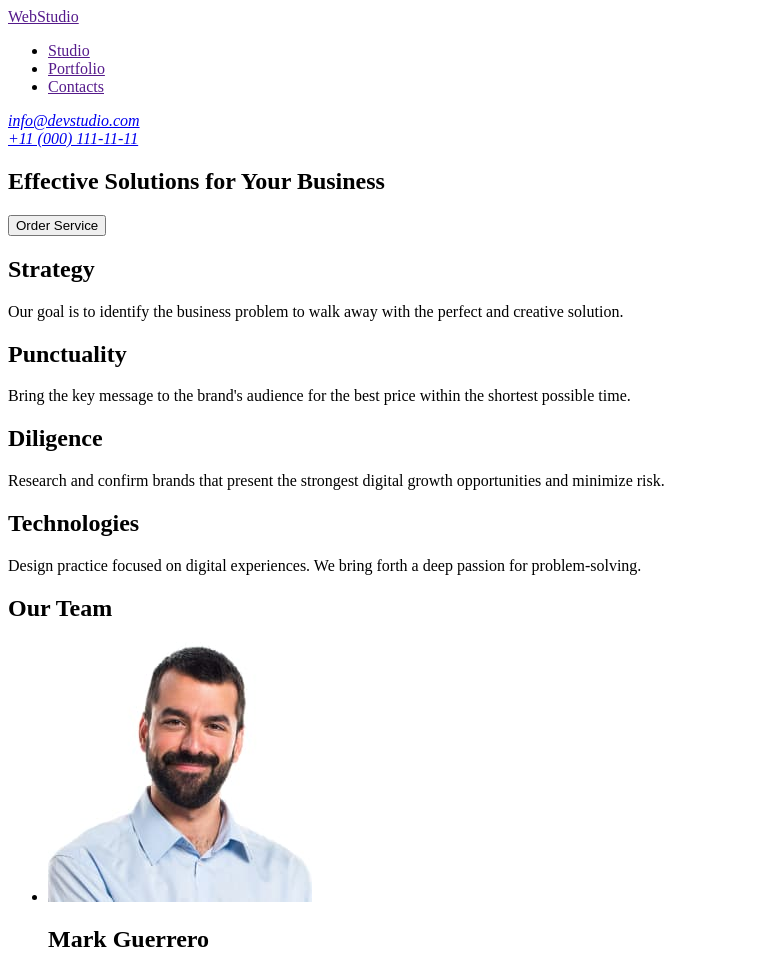
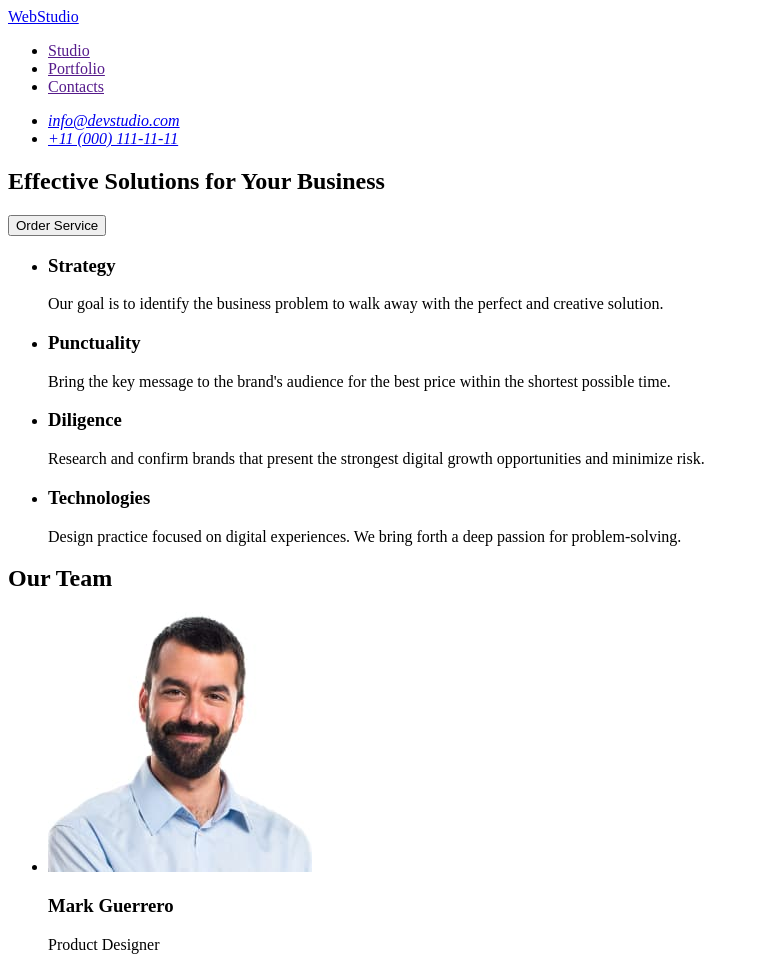
Before and after one commit to MaryanaSizova/goit-markup-hw-01, a plain HTML site: page index.html in a window 1280 px wide. Shown: the top 957 px of the page, without its empty margins (0-759 px from the left). Drawn offline with Linux system fonts and the light colour scheme.

Commit message:
update index.html file

```diff
--- a/index.html
+++ b/index.html
@@ -7,7 +7,8 @@
   </head>
   <body>
     <header>
-      <a href="">WebStudio</a>
+      <nav>
+        <a href="./index.html">WebStudio</a>
         <ul>
           <li>
             <a href="">Studio</a>
@@ -19,9 +20,16 @@
             <a href="">Contacts</a>
           </li>
         </ul>
+      </nav>
       <address>
+        <ul>
+          <li>
             <a href="mailto:info@devstudio.com">info@devstudio.com</a><br />
-        <a href="tel:+11(000)111-11-11">+11 (000) 111-11-11</a>
+          </li>
+          <li>
+            <a href="tel:+110001111111">+11 (000) 111-11-11</a>
+          </li>
+        </ul>
       </address>
     </header>
 
@@ -32,48 +40,60 @@
       </section>
 
       <section>
-        <h2>Strategy</h2>
+        <h2 hidden>WorkFuture</h2>
+        <ul>
+          <li>
+            <h3>Strategy</h3>
             <p>
               Our goal is to identify the business problem to walk away with the
               perfect and creative solution.
             </p>
-        <h2>Punctuality</h2>
+          </li>
+          <li>
+            <h3>Punctuality</h3>
             <p>
               Bring the key message to the brand's audience for the best price
               within the shortest possible time.
             </p>
-        <h2>Diligence</h2>
+          </li>
+          <li>
+            <h3>Diligence</h3>
             <p>
-          Research and confirm brands that present the strongest digital growth
-          opportunities and minimize risk.
+              Research and confirm brands that present the strongest digital
+              growth opportunities and minimize risk.
             </p>
-        <h2>Technologies</h2>
+          </li>
+          <li>
+            <h3>Technologies</h3>
             <p>
-          Design practice focused on digital experiences. We bring forth a deep
-          passion for problem-solving.
+              Design practice focused on digital experiences. We bring forth a
+              deep passion for problem-solving.
             </p>
+          </li>
+        </ul>
       </section>
+
       <section>
         <h2>Our Team</h2>
         <ul>
           <li>
             <img src="./images/img-1.jpg" width="264" alt="manBoroda" /><br />
-            <h2>Mark Guerrero</h2>
+            <h3>Mark Guerrero</h3>
             <p>Product Designer</p>
           </li>
           <li>
             <img src="./images/img-2.jpg" width="264" alt="manSmile" />
-            <h2>Tom Ford</h2>
+            <h3>Tom Ford</h3>
             <p>Frontend Developer</p>
           </li>
           <li>
             <img src="./images/img-3.jpg" width="264" alt="Girl" />
-            <h2>Camila Garcia</h2>
+            <h3>Camila Garcia</h3>
             <p>Marketing</p>
           </li>
           <li>
             <img src="./images/img-4.jpg" width="264" alt="manDaniel" />
-            <h2>Daniel Wilson</h2>
+            <h3>Daniel Wilson</h3>
             <p>UI Designer</p>
           </li>
         </ul>
@@ -81,7 +101,7 @@
     </main>
 
     <footer>
-      <a href="">WebStudio</a>
+      <a href="./index.html">WebStudio</a>
       <p>
         Increase the flow of customers and sales for your business with digital
         marketing & growth solutions.
```
Lines whose indentation alone changed are shown as unchanged.
